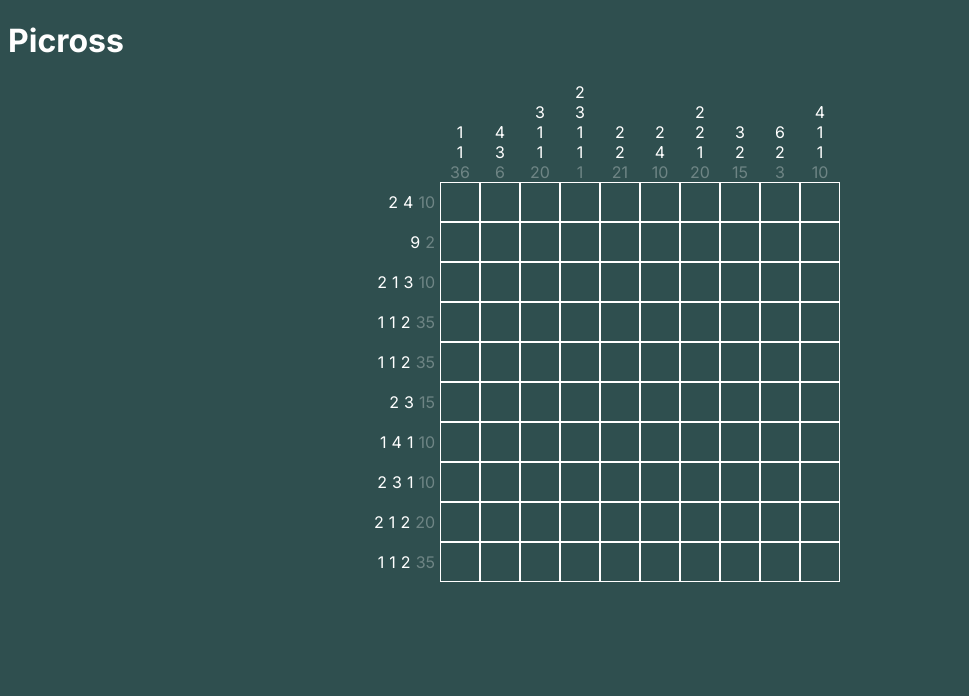
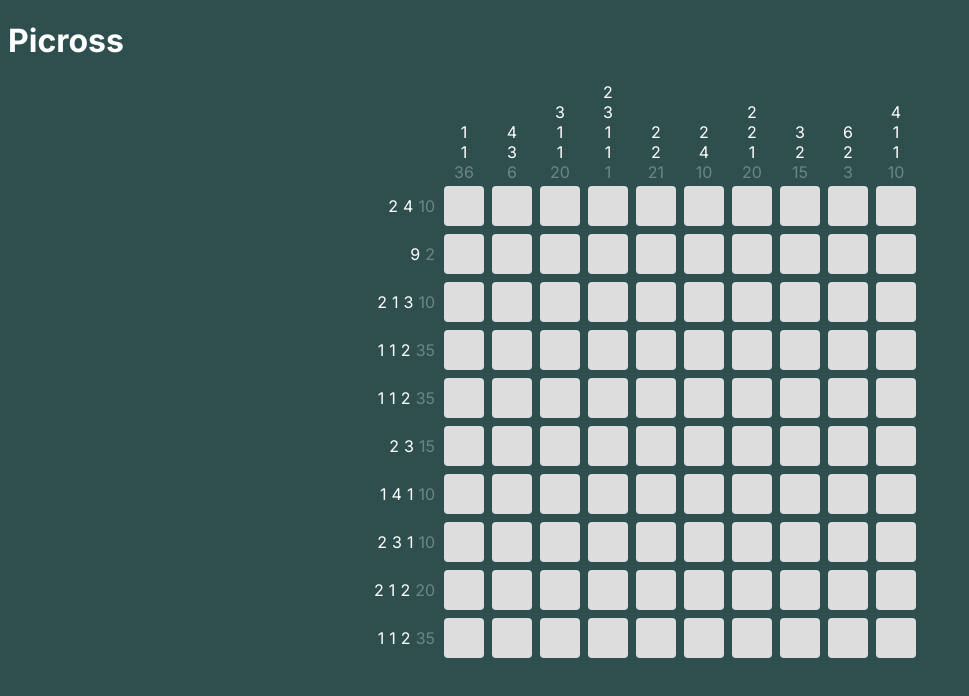
Before and after one commit to petervdn/picross, a Next.js app: page / in a window 1280 px wide. Shown: the top 696 px of the page, without its empty margins (0-969 px from the left). Built offline with nearby package versions, Linux system fonts and the light colour scheme.

Commit message:
Tweak layout

```diff
--- a/src/components/colum-rules/ColumnRules.tsx
+++ b/src/components/colum-rules/ColumnRules.tsx
@@ -3,29 +3,16 @@ import { useGameStore } from '@/store/game.store';
 import { useLayoutStore } from '@/store/layout.store';
 import { getPositionsForRules } from '@/utils/game.utils';
 import classNames from 'classnames';
+import { ColumnRulesItem } from '@/components/colum-rules/ColumnRulesItem';
 
 export function ColumnRules() {
-  const itemSize = useLayoutStore(({ boardItemSize }) => boardItemSize);
-  const rulesByColumn = useGameStore(({ rules }) => rules.columns);
   const numberOfColumns = useGameStore(({ numberOfColumns }) => numberOfColumns);
 
   return (
     <div className={styles.wrap}>
-      {Array.from({ length: numberOfColumns }).map((_, column) => {
-        const rules = rulesByColumn[column];
-        return (
-          <div className={styles.column} key={column} style={{ width: itemSize }}>
-            {rules?.map((rule, index) => (
-              <div key={index} className={styles.item}>
-                {rule}
-              </div>
-            ))}
-            <div className={classNames(styles.item, styles.options)}>
-              {getPositionsForRules({ rules: rules ?? [], length: numberOfColumns }).length}
-            </div>
-          </div>
-        );
-      })}
+      {Array.from({ length: numberOfColumns }).map((_, index) => (
+        <ColumnRulesItem column={index} key={index} />
+      ))}
     </div>
   );
 }
--- /dev/null
+++ b/src/components/colum-rules/ColumnRulesItem.tsx
@@ -0,0 +1,41 @@
+import styles from '@/components/colum-rules/ColumnRules.module.css';
+import classNames from 'classnames';
+import { getPositionsForRules } from '@/utils/game.utils';
+import { useGameStore } from '@/store/game.store';
+import { useLayoutStore } from '@/store/layout.store';
+import { useMemo } from 'react';
+
+type Props = {
+  column: number;
+};
+
+export function ColumnRulesItem({ column }: Props) {
+  const rulesByColumn = useGameStore(({ rules }) => rules.columns);
+  const numberOfColumns = useGameStore(({ numberOfColumns }) => numberOfColumns);
+  const rules = useMemo(() => rulesByColumn[column], [column, rulesByColumn]);
+  const { boardItemSize, boardItemMargin } = useLayoutStore(
+    ({ boardItemSize, boardItemMargin }) => ({
+      boardItemSize,
+      boardItemMargin,
+    }),
+  );
+  const permutations = useMemo(
+    () => getPositionsForRules({ rules: rules ?? [], length: numberOfColumns }),
+    [numberOfColumns, rules],
+  );
+
+  return (
+    <div
+      className={styles.column}
+      key={column}
+      style={{ width: boardItemSize + 2 * boardItemMargin }}
+    >
+      {rules?.map((rule, index) => (
+        <div key={index} className={styles.item}>
+          {rule}
+        </div>
+      ))}
+      <div className={classNames(styles.item, styles.options)}>{permutations.length}</div>
+    </div>
+  );
+}
--- a/src/components/game-board-item/GameBoardItem.tsx
+++ b/src/components/game-board-item/GameBoardItem.tsx
@@ -4,6 +4,7 @@ import { useBoardItemState } from '@/utils/hooks/useBoardItemState';
 import { useCallback, useMemo } from 'react';
 import { useGameStore } from '@/store/game.store';
 import { BoardItemState } from '@/types/misc.types';
+import classNames from 'classnames';
 
 type Props = {
   row: number;
@@ -11,7 +12,12 @@ type Props = {
 };
 
 export function GameBoardItem({ row, column }: Props) {
-  const itemSize = useLayoutStore(({ boardItemSize }) => boardItemSize);
+  const { boardItemSize, boardItemMargin } = useLayoutStore(
+    ({ boardItemSize, boardItemMargin }) => ({
+      boardItemSize,
+      boardItemMargin,
+    }),
+  );
   const setItemState = useGameStore((state) => state.setItemState);
   const itemState = useBoardItemState({ boardPosition: { column, row } });
 
@@ -26,18 +32,20 @@ export function GameBoardItem({ row, column }: Props) {
     setItemState({ boardPosition: { row, column }, itemState: newState });
   }, [column, itemState, row, setItemState]);
 
-  const content = useMemo(
-    () => (itemState === 'crossed' ? 'X' : itemState === 'filled' ? '■' : ''),
-    [itemState],
-  );
+  const className = useMemo(() => {
+    if (itemState === 'crossed') {
+      return 'disabled';
+    }
+    if (itemState === 'filled') {
+      return 'enabled';
+    }
+  }, [itemState]);
 
   return (
     <div
-      className={styles.boardItem}
-      style={{ width: itemSize, height: itemSize }}
+      className={classNames(styles.boardItem, className ? styles[className] : undefined)}
+      style={{ width: boardItemSize, height: boardItemSize, margin: boardItemMargin }}
       onClick={onClick}
-    >
-      {content}
-    </div>
+    ></div>
   );
 }
--- a/src/components/game-board/GameBoard.module.css
+++ b/src/components/game-board/GameBoard.module.css
@@ -9,5 +9,13 @@
 
 .boardItem {
     box-sizing: border-box;
-    border: 1px solid white;
+    border-radius: 4px;
+    background-color: #ddd;
+    cursor: pointer;
 }
+.boardItem.enabled {
+    background-color: black;
+}
+.boardItem.disabled {
+    background-color: darkorange;
+}
--- a/src/components/row-rules/RowRules.tsx
+++ b/src/components/row-rules/RowRules.tsx
@@ -2,6 +2,7 @@ import styles from './RowRules.module.css';
 import { useGameStore } from '@/store/game.store';
 import classNames from 'classnames';
 import { getPositionsForRules } from '@/utils/game.utils';
+import { useMemo } from 'react';
 
 type Props = {
   row: number;
@@ -9,8 +10,13 @@ type Props = {
 
 export function RowRules({ row }: Props) {
   const gameStore = useGameStore();
-  const rules = gameStore.rules.rows[row] ?? [];
+  const rules = useMemo(() => gameStore.rules.rows[row] ?? [], [gameStore.rules.rows, row]);
   const numberOfRows = useGameStore(({ numberOfRows }) => numberOfRows);
+
+  const permutations = useMemo(
+    () => getPositionsForRules({ rules: rules ?? [], length: numberOfRows }),
+    [numberOfRows, rules],
+  );
 
   return (
     <div className={styles.rules}>
@@ -19,9 +25,7 @@ export function RowRules({ row }: Props) {
           {rule}
         </div>
       ))}
-      <div className={classNames(styles.rule, styles.options)}>
-        {getPositionsForRules({ rules: rules ?? [], length: numberOfRows }).length}
-      </div>
+      <div className={classNames(styles.rule, styles.options)}>{permutations.length}</div>
     </div>
   );
 }
--- a/src/store/layout.store.ts
+++ b/src/store/layout.store.ts
@@ -3,9 +3,11 @@ import { create } from 'zustand';
 type LayoutStore = {
   horizontalRulesWidth: number;
   boardItemSize: number;
+  boardItemMargin: number;
 };
 
 export const useLayoutStore = create<LayoutStore>((set) => ({
   horizontalRulesWidth: 200,
   boardItemSize: 40,
+  boardItemMargin: 4,
 }));
```
